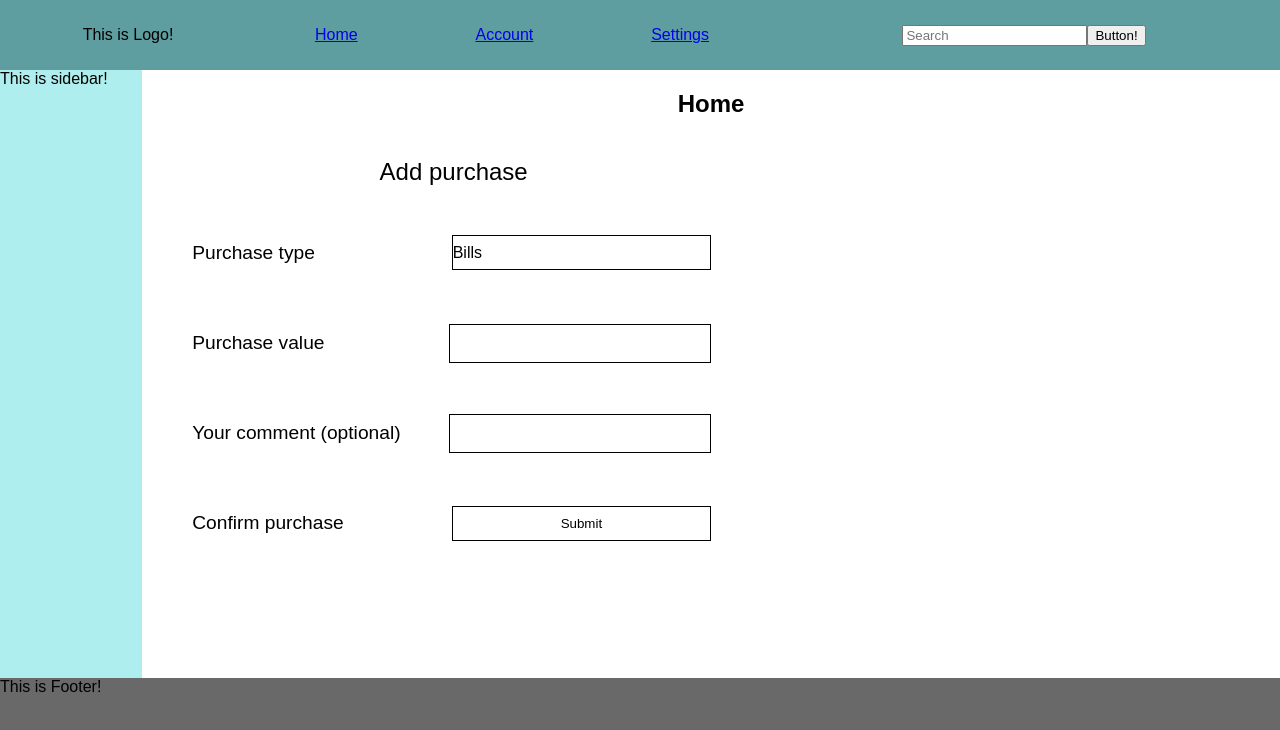
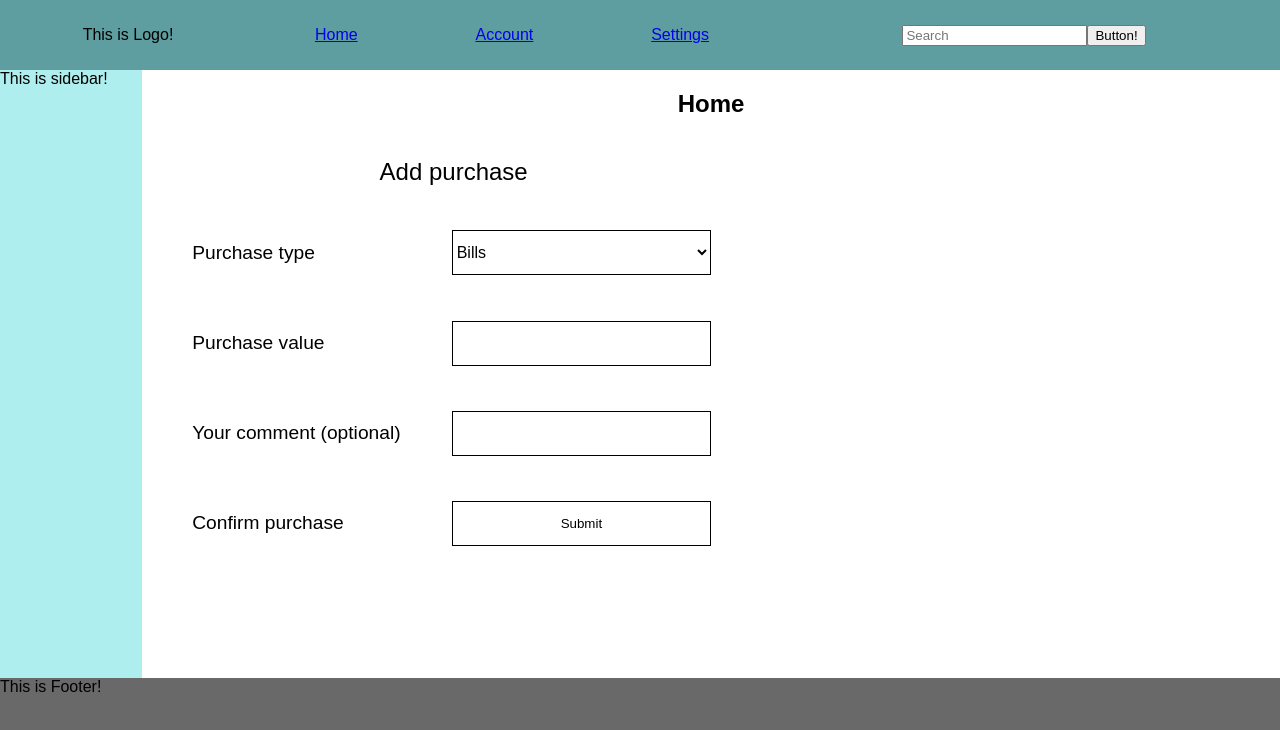
Before and after one commit to Tkachez/budget, a React (Create React App) app: page / in a window 1280 px wide. Shown: the top 730 px of the page. Built offline with nearby package versions, Linux system fonts and the light colour scheme.

Commit message:
refactored css

```diff
--- a/src/components/Main/Content/Home/Form/FormItem/Input.module.css
+++ b/src/components/Main/Content/Home/Form/FormItem/Input.module.css
@@ -1,9 +1,10 @@
 .input {
-    height: 35px;
+    height: 45px;
     border: 1px solid #000;
     background-color: transparent;
     width: 50%;
     margin: auto;
+    box-sizing: border-box;
     -webkit-appearance: none;
 }
 
--- a/src/components/Main/Content/Home/Form/FormItem/Select.module.css
+++ b/src/components/Main/Content/Home/Form/FormItem/Select.module.css
@@ -1,9 +1,10 @@
 .select {
-    height: 35px;
+    position: relative;
+    height: 45px;
     border: 1px solid #000;
     background-color: transparent;
     width: 50%;
     margin: auto;
     font-size: 1em;
-    -webkit-appearance: none;
+    -webkit-appearance: menulist-button;
 }
--- a/src/redux/redux-storage.js
+++ b/src/redux/redux-storage.js
@@ -7,4 +7,5 @@ let reducers = combineReducers({
 
 let storage = createStore(reducers);
 
+window.state = storage;
 export default storage;
```
Also changed, not shown: src/components/Main/Content/Home/Form/FormContainer.js (added, +21 -0 lines).
